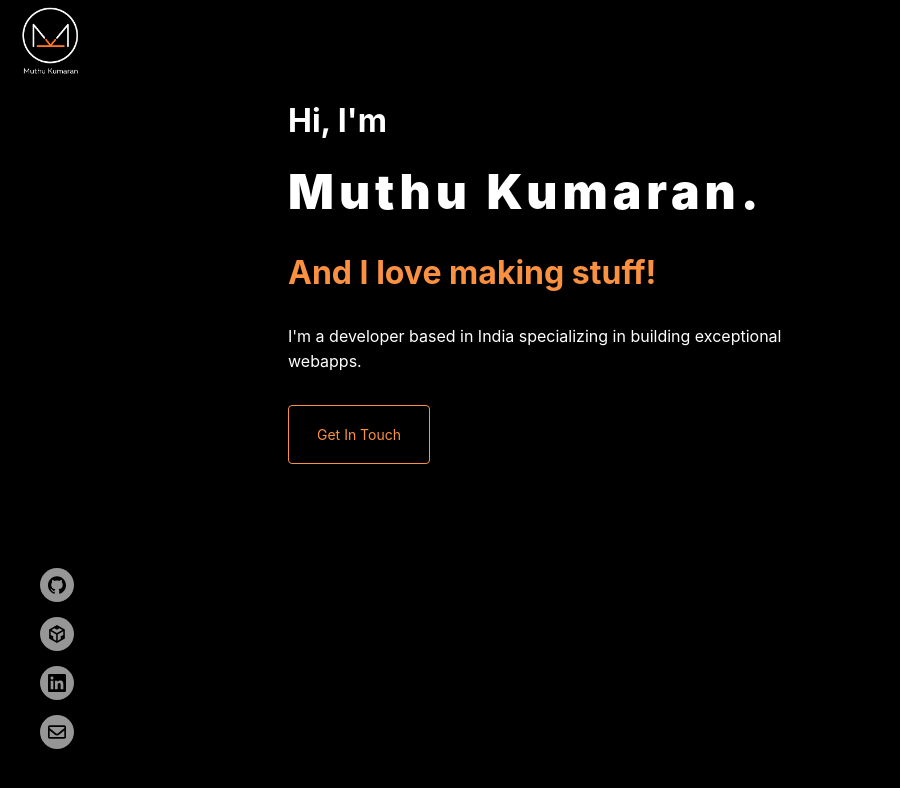
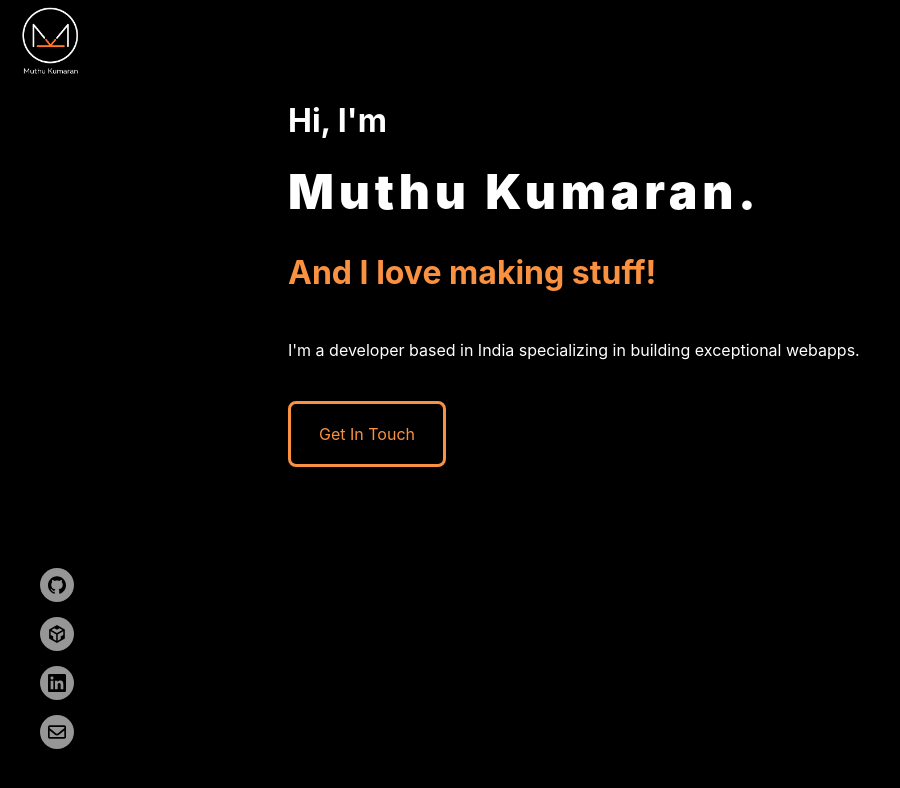
Before and after one commit to MKumaran98/The-Ultimate, a React (Create React App) app: page / in a window 1280 px wide. Shown: the top 788 px of the page, without its empty margins (0-900 px from the left). Built offline with nearby package versions, Linux system fonts and the light colour scheme.

Commit message:
refactor-home page refactored

```diff
--- a/src/component/maintypography/maintypography.js
+++ b/src/component/maintypography/maintypography.js
@@ -1,15 +1,14 @@
 import classes from './maintypography.module.css'
 
-
-const MainSection=(props)=>{
+const MainSection=()=>{
     return (
-        <div className={classes.main_sec}>
-            <div className={classes.mainSectionTypography}>
+        <div className={classes["main-section"]}>
+            <div className={classes["main-section-typography"]}>
                 <h1>Hi, I'm</h1>
-                <h2 className={classes.big_heading}>Muthu Kumaran.</h2>
-                <h3 className={classes.subTitle}>And I love making stuff!</h3>
-                <p className={classes.typography}>I'm a developer based in India specializing in building exceptional webapps.</p>
-                <a href="mailto: muthu101kumaran@gmail.com" className={classes.email_link} target="_blank" rel="noreferrer">Get In Touch</a>
+                <h2 className={classes["big-heading"]}>Muthu Kumaran.</h2>
+                <h3 className={classes["sub-title"]}>And I love making stuff!</h3>
+                <p className={classes["typography"]}>I'm a developer based in India specializing in building exceptional webapps.</p>
+                <a href="mailto: muthu101kumaran@gmail.com" className={classes["email-link"]} target="_blank" rel="noreferrer">Get In Touch</a>
             </div>
         </div>
     );
--- a/src/component/maintypography/maintypography.module.css
+++ b/src/component/maintypography/maintypography.module.css
@@ -1,18 +1,18 @@
-.email_link {
-  color: #fa9141;
-  border: 1px solid #fa9141;
-  border-radius: 4px;
+.email-link {
+  color: var(--primary);
+  border: 0.2rem solid var(--primary);
+  border-radius: 0.5rem;
   padding: 1.25rem 1.75rem;
-  font-size: 14px;
+  font-size: 1rem;
   text-decoration: none;
   cursor: pointer;
 }
 
 .email_link:hover {
-  background-color: #fa914134;
+  background-color: var(--primary-mild);
 }
 
-.main_sec {
+.main-section {
   display: flex;
   color: white;
   -webkit-box-pack: center;
@@ -23,33 +23,32 @@
   width: 100%;
 }
 
-.mainSectionTypography{
+.main-section-typography{
   margin-left: 18rem;
 }
 
-.big_heading {
+.big-heading {
   margin: 0;
   font-weight: 900;
   font-size: xxx-large;
-  letter-spacing: 5px;
+  letter-spacing: 0.3rem;
 }
 
-.subTitle{
-  color: #fa9141;
+.sub-title{
+  color: var(--primary);
   font-size: xx-large;
 }
 
 .typography {
-  max-width: 500px;
-  margin-top: 20px;
-  line-height: 25px;
-  margin-bottom: 50px;
+  max-width: 50rem;
+  margin-top: 3rem;
+  margin-bottom: 4rem;
 }
 
 
 @media (max-width:700px){
 
-  .mainSectionTypography{
+  .main-section-typography{
     margin-left: 3rem;
   }
 }
--- a/src/containers/Home/Home.js
+++ b/src/containers/Home/Home.js
@@ -1,11 +1,9 @@
-import React from 'react';
-import classes from './Home.module.css';
 import MainTypography from '../../component/maintypography/maintypography';
 import Wifi from '../../component/wifi/wifi';
 
-const Home=(props)=>{
+const Home=()=>{
     return(
-        <div className={classes.homeContainer}>
+        <div>
             <MainTypography/>
             <Wifi/>
         </div>
--- a/src/containers/Home/Home.module.css
+++ /dev/null
@@ -1,5 +0,0 @@
-.homeContainer{
-    width: 100%;
-    height: 100%;
-
-}
--- a/src/index.css
+++ b/src/index.css
@@ -11,3 +11,8 @@ code {
   font-family: source-code-pro, Menlo, Monaco, Consolas, 'Courier New',
     monospace;
 }
+
+:root{
+  --primary:#fa9141;
+  --primary-mild:#fa914134;
+}
```
Also changed, not shown: 1 other file (tests, documents, lock files or other folders).
